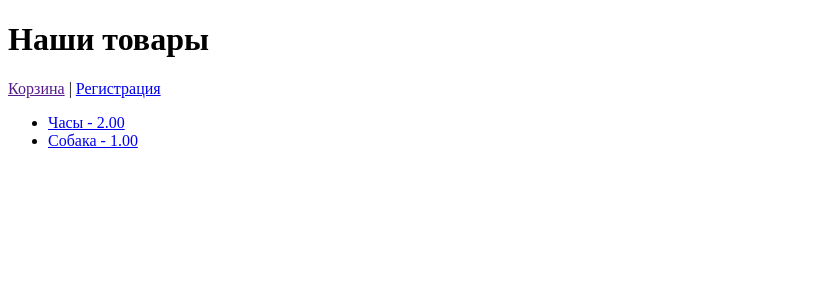
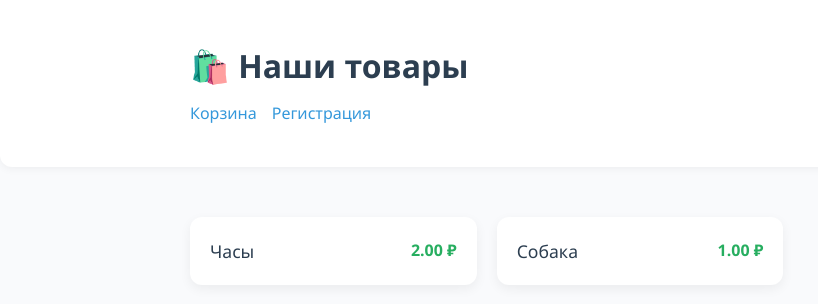
Before and after one commit to AlgoClassWork/my-store, a Django app: page / in a window 1280 px wide. Shown: the top 304 px of the page, without its empty margins (0-818 px from the left). Run offline with Django 5.2, Linux system fonts and the light colour scheme; data comes from the database, SQL or seed files in the repository; both versions use the stored data as it was after the commit.

Commit message:
Add files via upload

```diff
--- a/mysite/settings.py
+++ b/mysite/settings.py
@@ -117,6 +117,7 @@ USE_TZ = True
 # https://docs.djangoproject.com/en/5.1/howto/static-files/
 
 STATIC_URL = '/static/'
+STATICFILES_DIRS = [BASE_DIR / 'store/static']
 
 # Default primary key field type
 # https://docs.djangoproject.com/en/5.1/ref/settings/#default-auto-field
--- /dev/null
+++ b/store/static/css/style.css
@@ -0,0 +1,110 @@
+/* Сброс */
+* {
+    margin: 0;
+    padding: 0;
+    box-sizing: border-box;
+}
+
+/* Базовые стили */
+body {
+    font-family: 'Segoe UI', Tahoma, sans-serif;
+    background-color: #f9fafc;
+    color: #333;
+    line-height: 1.6;
+}
+
+.container {
+    width: 90%;
+    max-width: 900px;
+    margin: 0 auto;
+    padding: 20px 0;
+}
+
+/* Заголовок и навигация */
+.header {
+    background-color: #ffffff;
+    box-shadow: 0 2px 8px rgba(0,0,0,0.05);
+    padding: 20px 0;
+    margin-bottom: 30px;
+    border-radius: 0 0 12px 12px;
+}
+
+.title {
+    font-size: 2rem;
+    margin-bottom: 10px;
+    color: #2c3e50;
+}
+
+.nav {
+    display: flex;
+    gap: 15px;
+}
+
+.nav-link {
+    text-decoration: none;
+    color: #3498db;
+    font-weight: 500;
+    transition: color 0.3s;
+}
+
+.nav-link:hover {
+    color: #21618c;
+}
+
+/* Список товаров */
+.product-list {
+    list-style: none;
+    display: grid;
+    grid-template-columns: repeat(auto-fill, minmax(280px, 1fr));
+    gap: 20px;
+}
+
+.product-card {
+    background: #ffffff;
+    border-radius: 12px;
+    padding: 20px;
+    box-shadow: 0 4px 12px rgba(0,0,0,0.06);
+    transition: transform 0.2s ease, box-shadow 0.2s ease;
+}
+
+.product-card:hover {
+    transform: translateY(-5px);
+    box-shadow: 0 6px 20px rgba(0,0,0,0.1);
+}
+
+.product-link {
+    text-decoration: none;
+    display: flex;
+    justify-content: space-between;
+    align-items: center;
+}
+
+.product-name {
+    font-size: 1.1rem;
+    color: #2c3e50;
+    font-weight: 500;
+}
+
+.product-price {
+    font-size: 1rem;
+    color: #27ae60;
+    font-weight: bold;
+}
+
+/* Адаптивность */
+@media (max-width: 600px) {
+    .nav {
+        flex-direction: column;
+        gap: 10px;
+    }
+
+    .product-link {
+        flex-direction: column;
+        align-items: flex-start;
+        gap: 5px;
+    }
+
+    .product-price {
+        align-self: flex-end;
+    }
+}
--- a/store/templates/store/product_list.html
+++ b/store/templates/store/product_list.html
@@ -1,13 +1,34 @@
 <!DOCTYPE html>
-<html>
-<head><title>Магазин</title></head>
-<body>
-<h1>Наши товары</h1>
-<p><a href="">Корзина</a> | <a href="{% url 'register' %}">Регистрация</a></p>
-<ul>
-{% for product in products %}
-    <li><a href="{% url 'product_detail' product.id %}">{{ product.name }} - {{ product.price }}</a></li>
-{% endfor %}
-</ul>
+<html lang="ru">
+<head>
+    <meta charset="UTF-8">
+    <title>Магазин</title>
+    {% load static %}
+    <link rel="stylesheet" href="{% static 'css/style.css' %}">
+    <meta name="viewport" content="width=device-width, initial-scale=1.0">
+</head>
+<body class="page">
+    <header class="header">
+        <div class="container">
+            <h1 class="title">🛍️ Наши товары</h1>
+            <nav class="nav">
+                <a href="#" class="nav-link">Корзина</a>
+                <a href="{% url 'register' %}" class="nav-link">Регистрация</a>
+            </nav>
+        </div>
+    </header>
+
+    <main class="main container">
+        <ul class="product-list">
+            {% for product in products %}
+                <li class="product-card">
+                    <a href="{% url 'product_detail' product.id %}" class="product-link">
+                        <span class="product-name">{{ product.name }}</span>
+                        <span class="product-price">{{ product.price }} ₽</span>
+                    </a>
+                </li>
+            {% endfor %}
+        </ul>
+    </main>
 </body>
 </html>
```
Also changed, not shown: store/static/css/detail.css (added, +60 -0 lines), store/static/css/register.css (added, +88 -0 lines), store/templates/store/product_detail.html (+17 -8 lines), store/templates/store/register.html (+20 -10 lines), db.sqlite3.
